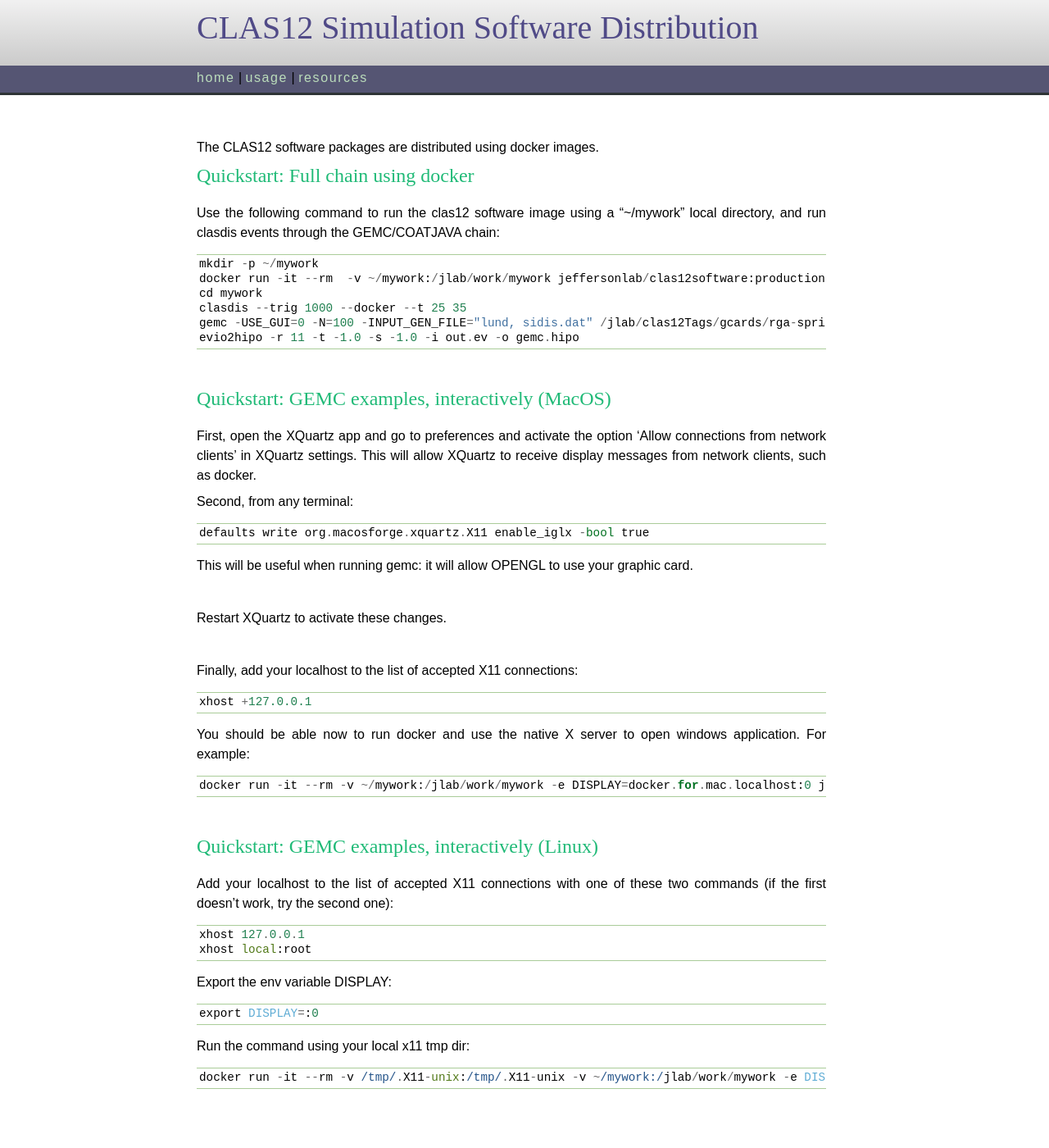
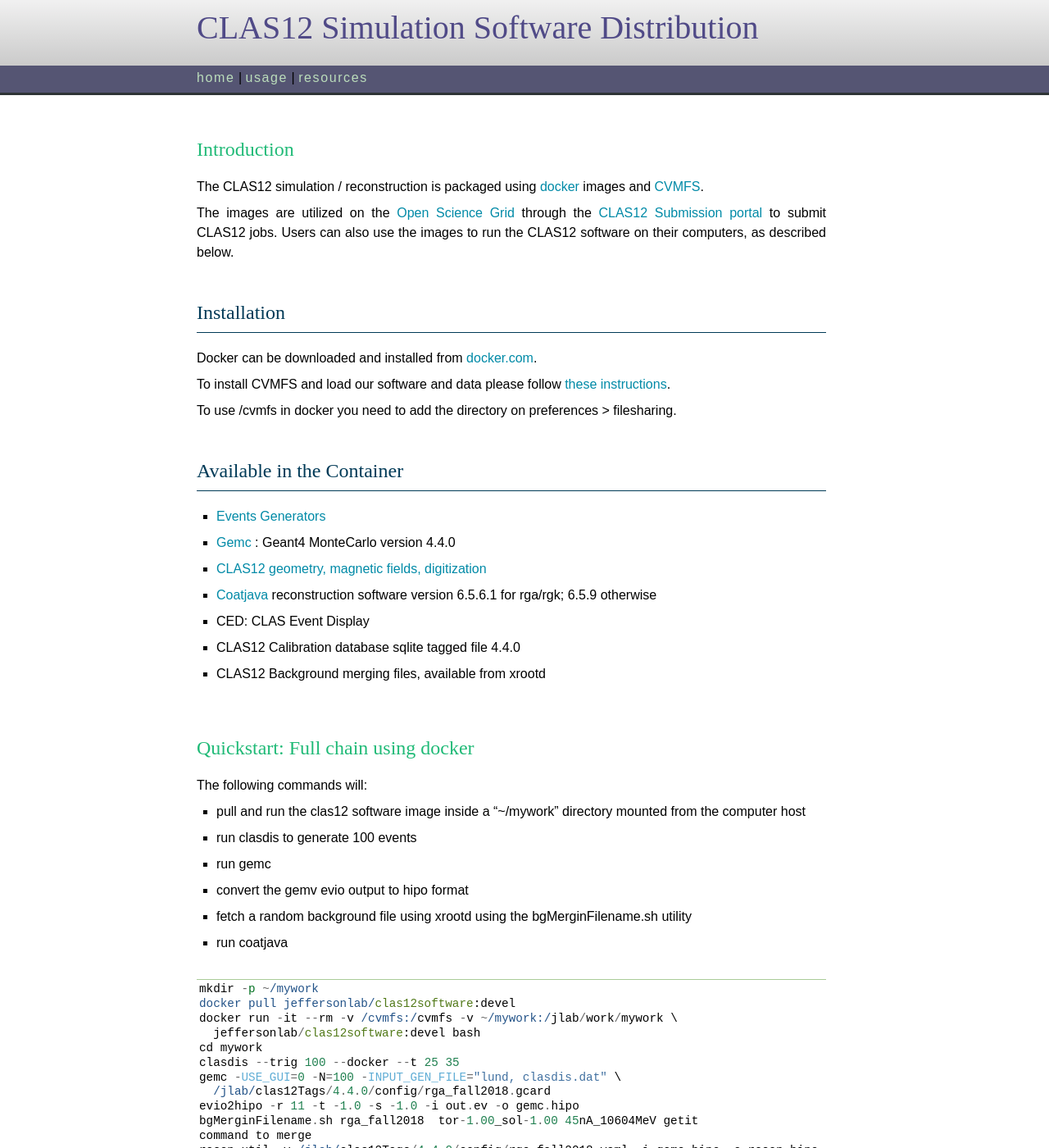
Before and after one commit to JeffersonLab/clas12container, a Sphinx documentation site: the page built from htmlDoc/source/index.rst, in a window 1280 px wide and 1400 px high. Shown: the whole window at 82% size. Built offline with Sphinx 7.4.7, drawn with Linux system fonts in a browser that asks for light colours; some of the changed text lies outside the part shown.

Commit message:
doc updated

```diff
--- a/htmlDoc/source/index.rst
+++ b/htmlDoc/source/index.rst
@@ -1,8 +1,4 @@
-.. clas12softwarePage documentation master file, created by
-   sphinx-quickstart on Thu Jul 26 10:01:44 2018.
-   You can adapt this file completely to your liking, but it should at least
-   contain the root `toctree` directive.
-
+:orphan:
 
 .. |br| raw:: html
 
@@ -10,20 +6,70 @@
 
 |br|
 
-The CLAS12 software packages are distributed using docker images.
+Introduction
+============
 
+The CLAS12 simulation / reconstruction is packaged using `docker <https://www.docker.com>`_ images and
+`CVMFS <https://cernvm.cern.ch/portal/filesystem>`_.
+
+The images are utilized on the `Open Science Grid <https://opensciencegrid.org>`_
+through the `CLAS12 Submission portal <https://gemc.jlab.org/web_interface/index.php>`_ to submit CLAS12 jobs.
+Users can also use the images to run the CLAS12 software on their computers, as described below.
+
+|br|
+
+Installation
+------------
+
+Docker can be downloaded and installed from `docker.com <https://www.docker.com/get-started>`_.
+
+To install CVMFS and load our software and data please follow `these instructions <https://clasweb.jlab.org/wiki/index.php/How_to_mount_and_use_the_CLAS12_software_releases_on_CVMFS.>`_.
+
+To use /cvmfs in docker you need to add the directory on preferences > filesharing.
+
+|br|
+
+Available in the Container
+--------------------------
+
+* `Events Generators <https://github.com/JeffersonLab/clas12-mcgen>`_
+* `Gemc <https://gemc.jlab.org/gemc/html/index.html>`_ : Geant4 MonteCarlo version 4.4.0
+* `CLAS12 geometry, magnetic fields, digitization <https://github.com/gemc/clas12Tags>`_
+* `Coatjava <https://clasweb.jlab.org/wiki/index.php/CLAS12_Software_Center#tab=Reconstruction>`_ reconstruction software version 6.5.6.1 for rga/rgk; 6.5.9 otherwise
+* CED: CLAS Event Display
+* CLAS12 Calibration database sqlite tagged file 4.4.0
+* CLAS12 Background merging files, available from xrootd
+
+
+
+|br|
 
 Quickstart: Full chain using docker
 ===================================
 
-Use the following command to run the clas12 software image using a "~/mywork" local directory, and run clasdis events through the GEMC/COATJAVA chain::
+The following commands will:
+
+* pull and run the clas12 software image inside a "~/mywork" directory mounted from the computer host
+* run clasdis to generate 100 events
+* run gemc
+* convert the gemv evio output to hipo format
+* fetch a random background file using xrootd using the bgMerginFilename.sh utility
+* run coatjava
+
+.. code-block:: ruby
 
  mkdir -p ~/mywork
- docker run -it --rm  -v ~/mywork:/jlab/work/mywork jeffersonlab/clas12software:production bash
+ docker pull jeffersonlab/clas12software:devel
+ docker run -it --rm -v /cvmfs:/cvmfs -v ~/mywork:/jlab/work/mywork \
+   jeffersonlab/clas12software:devel bash
  cd mywork
- clasdis --trig 1000 --docker --t 25 35
- gemc -USE_GUI=0 -N=100 -INPUT_GEN_FILE="lund, sidis.dat" /jlab/clas12Tags/gcards/rga-spring2018.gcard
+ clasdis --trig 100 --docker --t 25 35
+ gemc -USE_GUI=0 -N=100 -INPUT_GEN_FILE="lund, clasdis.dat" \
+   /jlab/clas12Tags/4.4.0/config/rga_fall2018.gcard
  evio2hipo -r 11 -t -1.0 -s -1.0 -i out.ev -o gemc.hipo
+ bgMerginFilename.sh rga_fall2018  tor-1.00_sol-1.00 45nA_10604MeV getit
+ command to merge
+ recon-util -y /jlab/clas12Tags/4.4.0/config/rga_fall2018.yaml -i gemc.hipo -o recon.hipo
 
 
 |br|
@@ -52,9 +98,14 @@ Finally, add your localhost to the list of accepted X11 connections::
 
  xhost +127.0.0.1
 
-You should be able now to run docker and use the native X server to open windows application. For example::
+You should be able now to run docker and use the native X server to open windows application
 
- docker run -it --rm -v ~/mywork:/jlab/work/mywork -e DISPLAY=docker.for.mac.localhost:0 jeffersonlab/clas12software:production bash
+
+.. code-block:: ruby
+
+ docker run -it --rm -v /cvmfs:/cvmfs -v ~/mywork:/jlab/work/mywork \
+   -e DISPLAY=docker.for.mac.localhost:0  jeffersonlab/clas12software:devel bash
+
 
 |br|
 
@@ -79,68 +130,22 @@ Run the command using your local x11 tmp dir:
 
 .. code-block:: ruby
 
- docker run -it --rm -v /tmp/.X11-unix:/tmp/.X11-unix -v ~/mywork:/jlab/work/mywork -e DISPLAY=$DISPLAY  jeffersonlab/clas12software:production /bin/bash
+ docker run -it --rm -v /cvmfs:/cvmfs -v /tmp/.X11-unix:/tmp/.X11-unix \
+   -v ~/mywork:/jlab/work/mywork -e DISPLAY=$DISPLAY \
+   jeffersonlab/clas12software:production /bin/bash
 
 |br|
 
+Troubleshooting
+---------------
 
+- `Linux: Solving Docker permission denied while trying to connect to the Docker daemon socket <https://techoverflow.net/2017/03/01/solving-docker-permission-denied-while-trying-to-connect-to-the-docker-daemon-socket/>`_
 
 |br|
 
 
 
 
-Quickstart: Submit Jobs to OSG
-==============================
-
-Work in progress, coming soon.
 
 
-
-|br|
-
-
-
-Container content
-=================
-
-The clas12software:production docker image contains:
-
-- `CLAS12 generators <https://github.com/JeffersonLab/clas12-mcgen>`_
-- gemc with the clas12 geometry
-- Coatjava
-- the *CLAS12_BIN*, *CLAS12_LIB*, *CLAS12_INC* dirs and environment variables
-
-
-For the packages version check the :ref:`tags <tags>` page.
-
-
-|br|
-
-
-HowTos
-======
-
-.. toctree::
-	:maxdepth: 1
-
-	examples
-
-
-Tags
-====
-
-.. toctree::
-	:maxdepth: 1
-
-	tags
-
-
-
-
-Troubleshooting
----------------
-
-- `Linux: Solving Docker permission denied while trying to connect to the Docker daemon socket <https://techoverflow.net/2017/03/01/solving-docker-permission-denied-while-trying-to-connect-to-the-docker-daemon-socket/>`_
-
 |
```
Also changed, not shown: htmlDoc/source/advanced.rst (+11 -2 lines), htmlDoc/source/archive.rst (added, +22 -0 lines), htmlDoc/source/examples.rst (+28 -11 lines), htmlDoc/source/tags.rst (+20 -19 lines).
